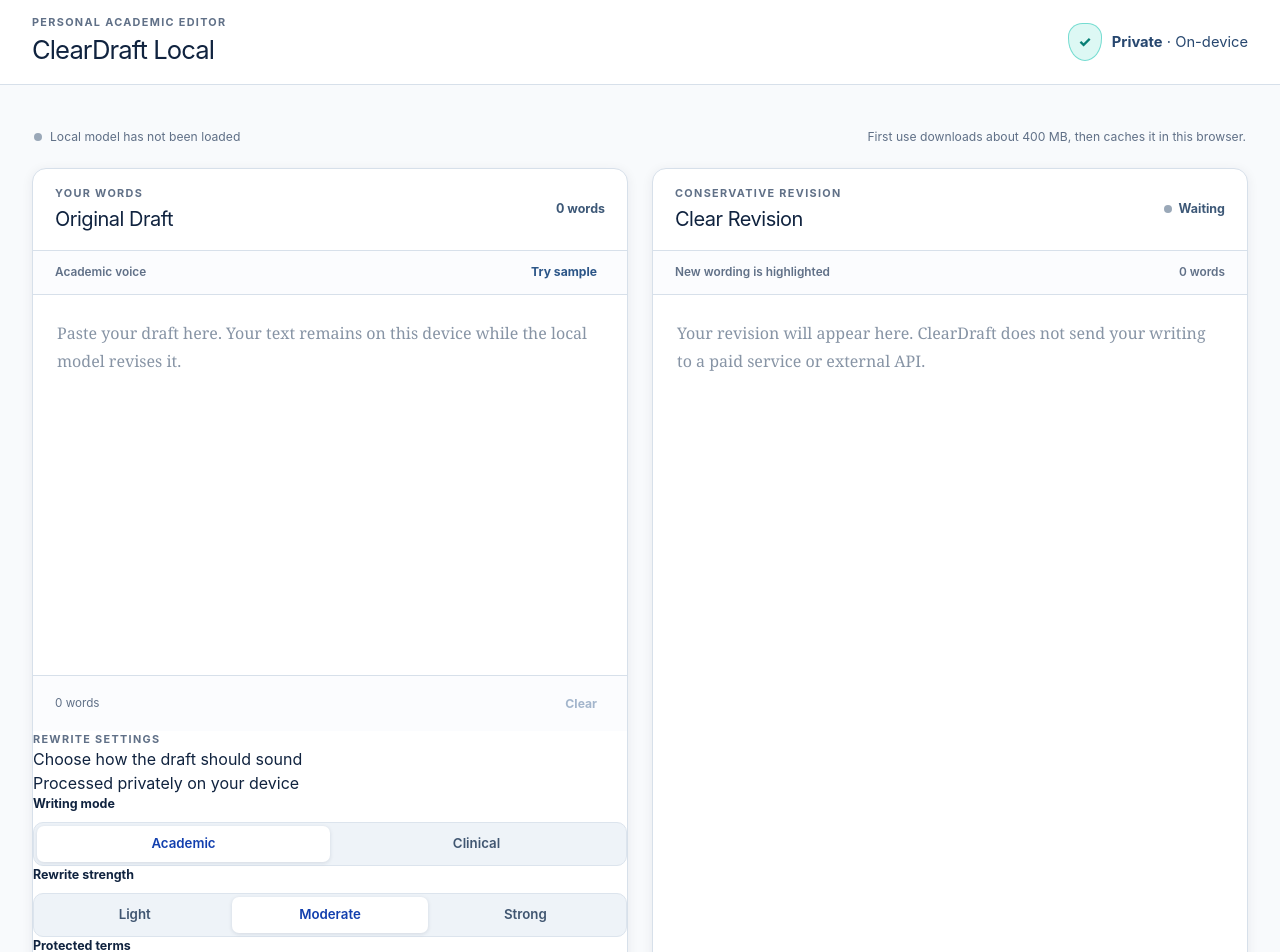
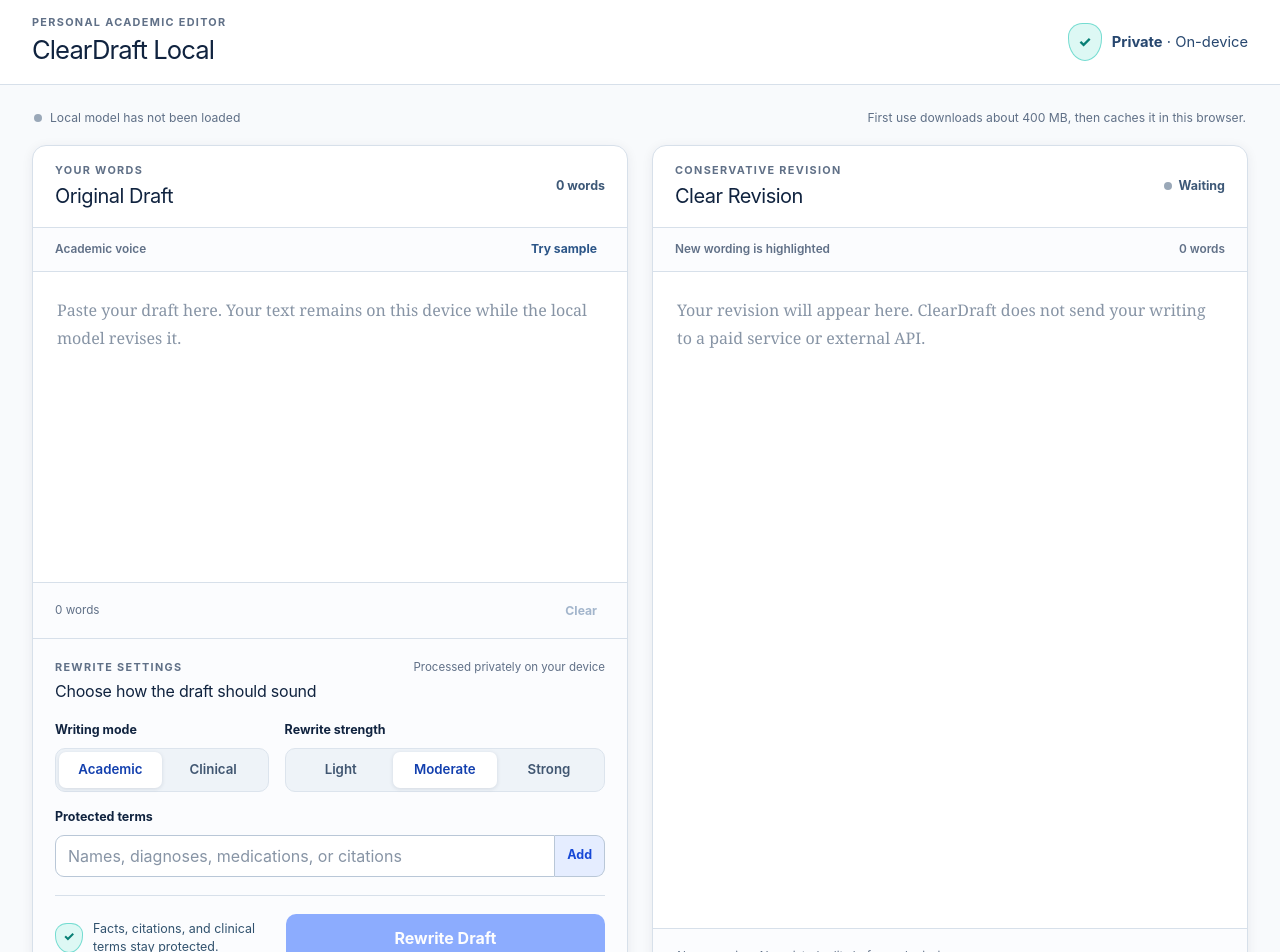
Before and after one commit to billsyyyyy/cleardraft-local, a Next.js app: page / in a window 1280 px wide. Shown: the top 952 px of the page. Built offline with nearby package versions, Linux system fonts and the light colour scheme.

Commit message:
Style the accessible editor dashboard

```diff
--- a/app/globals.css
+++ b/app/globals.css
@@ -20,7 +20,7 @@
 .privacy-badge { gap: 10px; color: #27476f; font-size: .92rem; }
 .shield { width: 34px; height: 38px; display: grid; place-items: center; color: #087f75; background: var(--aqua-soft); border: 1px solid rgba(32,199,181,.55); border-radius: 48% 48% 56% 56% / 40% 40% 66% 66%; font-weight: 800; }
 .shield.small { width: 28px; height: 30px; flex: 0 0 auto; font-size: .8rem; }
-.workspace { width: min(1600px,100%); margin: 0 auto; padding: 24px 32px 36px; }
+.workspace { width: min(1600px,100%); margin: 0 auto; padding: 16px 32px 36px; }
 .control-rail { display: grid; grid-template-columns: minmax(210px,.75fr) minmax(300px,1fr) minmax(250px,1.2fr) minmax(220px,.8fr) auto; align-items: end; gap: 18px; padding: 18px 20px; background: var(--surface); border: 1px solid var(--border); border-radius: 14px; box-shadow: var(--shadow); }
 .control-group { min-width: 0; margin: 0; padding: 0; border: 0; }
 .control-group legend, .term-form label { display: block; margin-bottom: 8px; color: var(--ink); font-size: .78rem; font-weight: 700; }
@@ -40,7 +40,7 @@
 .term-chips { display: flex; flex-wrap: wrap; align-items: center; gap: 7px; margin: 12px 0 0; }
 .chip-label { color: var(--muted); font-size: .72rem; font-weight: 700; text-transform: uppercase; }
 .term-chip { padding: 5px 9px; color: #164c73; background: var(--aqua-soft); border: 1px solid rgba(32,199,181,.32); border-radius: 999px; cursor: pointer; font-size: .75rem; }
-.model-strip { min-height: 34px; gap: 8px; margin: 11px 2px 14px; color: var(--muted); font-size: .76rem; }
+.model-strip { min-height: 34px; gap: 8px; margin: 0 2px 10px; color: var(--muted); font-size: .76rem; }
 .model-strip.ready, .model-strip.working { color: #087f75; }
 .model-strip.error { color: var(--danger); }
 .status-dot { width: 8px; height: 8px; flex: 0 0 auto; background: #9aa8b8; border-radius: 50%; }
@@ -50,7 +50,8 @@
 .progress-track { width: min(320px,32vw); height: 5px; margin-left: auto; overflow: hidden; background: #dfe7ef; border-radius: 99px; }
 .progress-track span { display: block; height: 100%; background: linear-gradient(90deg,var(--primary),var(--aqua)); border-radius: inherit; transition: width 180ms ease-out; }
 .editor-grid { display: grid; grid-template-columns: repeat(2,minmax(0,1fr)); gap: 24px; }
-.editor-card { min-height: 610px; display: grid; grid-template-rows: auto auto minmax(380px,1fr) auto; overflow: hidden; background: var(--surface); border: 1px solid var(--border); border-radius: 14px; box-shadow: var(--shadow); }
+.editor-card { min-height: 720px; display: grid; grid-template-rows: auto auto minmax(500px,1fr) auto; overflow: hidden; background: var(--surface); border: 1px solid var(--border); border-radius: 14px; box-shadow: var(--shadow); }
+.input-card { grid-template-rows: auto auto minmax(310px,1fr) auto auto; }
 .editor-header, .editor-tools, .editor-footer { display: flex; align-items: center; justify-content: space-between; gap: 16px; }
 .editor-header { min-height: 74px; padding: 16px 22px; border-bottom: 1px solid var(--border); }
 .editor-header h2 { margin: 3px 0 0; font-size: 1.25rem; letter-spacing: -.025em; }
@@ -65,12 +66,21 @@
 .change { padding: .06em .12em; color: inherit; background: var(--aqua-soft); border-bottom: 2px solid rgba(32,199,181,.48); border-radius: 4px; animation: change-in 220ms ease-out both; }
 .editor-footer { min-height: 56px; padding: 10px 22px; color: var(--muted); background: #fbfcfe; border-top: 1px solid var(--border); font-size: .73rem; line-height: 1.4; }
 .editor-footer button:disabled { cursor: not-allowed; opacity: .42; }
+.options-panel { padding: 20px 22px 22px; background: #fbfcfe; border-top: 1px solid var(--border); }
+.options-heading { display: flex; align-items: flex-start; justify-content: space-between; gap: 18px; margin-bottom: 18px; }
+.options-heading h3 { margin: 4px 0 0; font-size: 1rem; letter-spacing: -.015em; }
+.options-heading > span { color: var(--muted); font-size: .72rem; }
+.options-grid { display: grid; grid-template-columns: .8fr 1.2fr; gap: 16px; }
+.options-panel .term-form { margin-top: 16px; }
+.options-panel .term-chips { margin-top: 10px; }
+.rewrite-row { display: grid; grid-template-columns: minmax(190px,.8fr) minmax(230px,1.2fr); align-items: center; gap: 18px; margin-top: 18px; padding-top: 18px; border-top: 1px solid var(--border); }
+.rewrite-row .primary-action { width: 100%; }
 .action-footer > span { max-width: 56%; }
 .action-footer > div { display: flex; flex-wrap: wrap; justify-content: flex-end; gap: 4px; }
 .integrity-note { display: flex; align-items: baseline; gap: 10px; margin: 16px 2px 0; color: var(--muted); font-size: .73rem; line-height: 1.5; }
 .integrity-note strong { color: #3e5673; }
 @keyframes change-in { from { background: transparent; } to { background: var(--aqua-soft); } }
-@media (max-width: 1250px) { .control-rail { grid-template-columns: repeat(2,minmax(0,1fr)); } .trust-copy { align-self: end; } }
+@media (max-width: 1250px) { .trust-copy { align-self: end; } }
 @media (max-width: 850px) { .topbar,.workspace { padding-left: 18px; padding-right: 18px; } .control-rail,.editor-grid { grid-template-columns: 1fr; } .editor-card { min-height: 540px; } .model-note { display: none; } .integrity-note { align-items: flex-start; flex-direction: column; gap: 3px; } }
-@media (max-width: 540px) { .privacy-badge span:last-child,.trust-copy { font-size: .72rem; } .control-rail { padding: 15px; } .editor-header,.editor-tools,.editor-footer { padding-left: 16px; padding-right: 16px; } .editor-card textarea,.revision-output { padding: 18px; } .action-footer { align-items: flex-start; flex-direction: column; } .action-footer > span { max-width: none; } }
+@media (max-width: 540px) { .privacy-badge span:last-child,.trust-copy { font-size: .72rem; } .editor-header,.editor-tools,.editor-footer { padding-left: 16px; padding-right: 16px; } .editor-card textarea,.revision-output { padding: 18px; } .options-panel { padding: 18px 16px; } .options-grid,.rewrite-row { grid-template-columns: 1fr; } .options-heading { flex-direction: column; gap: 5px; } .action-footer { align-items: flex-start; flex-direction: column; } .action-footer > span { max-width: none; } }
 @media (prefers-reduced-motion: reduce) { *,*::before,*::after { scroll-behavior: auto !important; animation-duration: .01ms !important; animation-iteration-count: 1 !important; transition-duration: .01ms !important; } }
```
